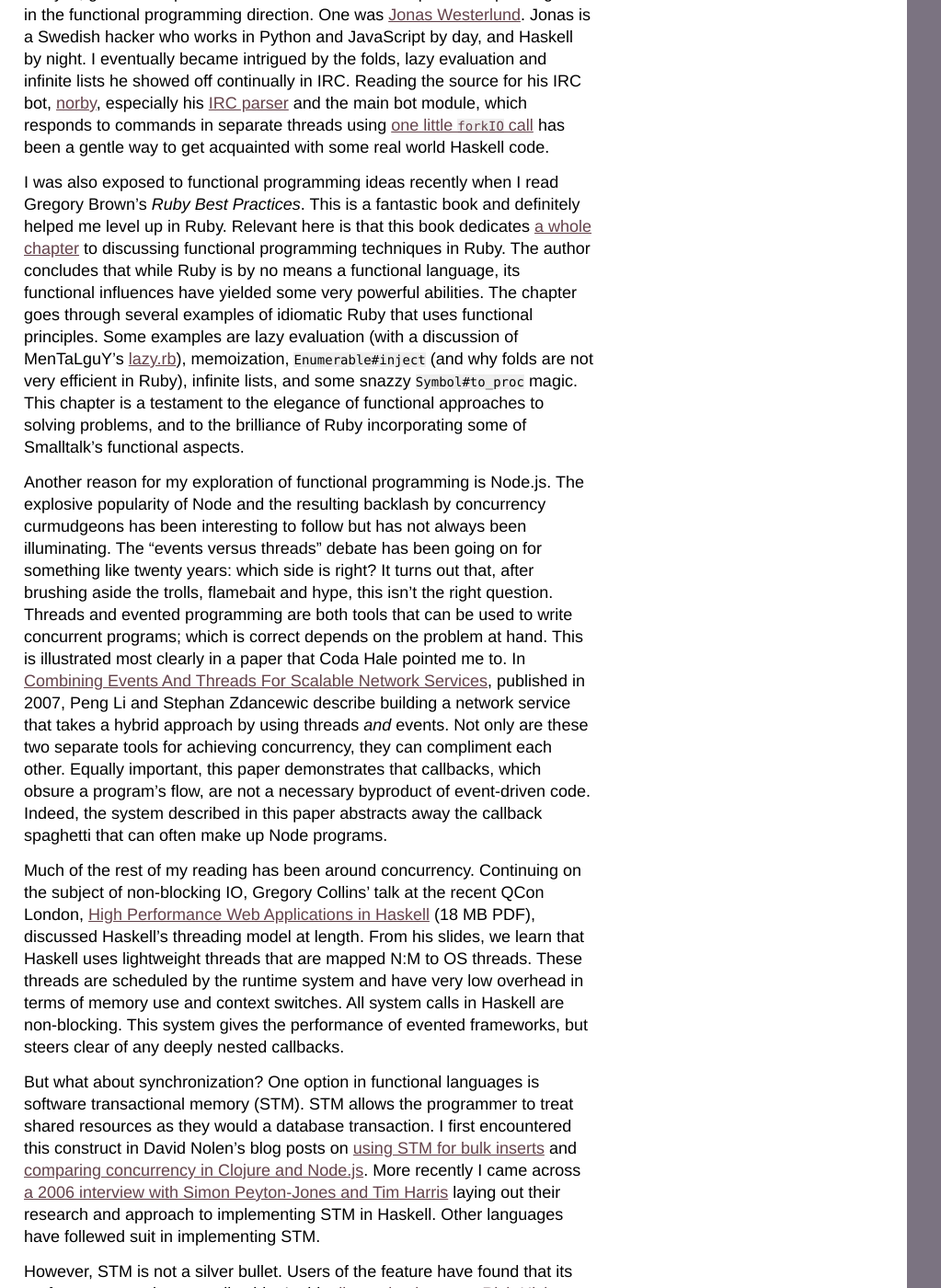
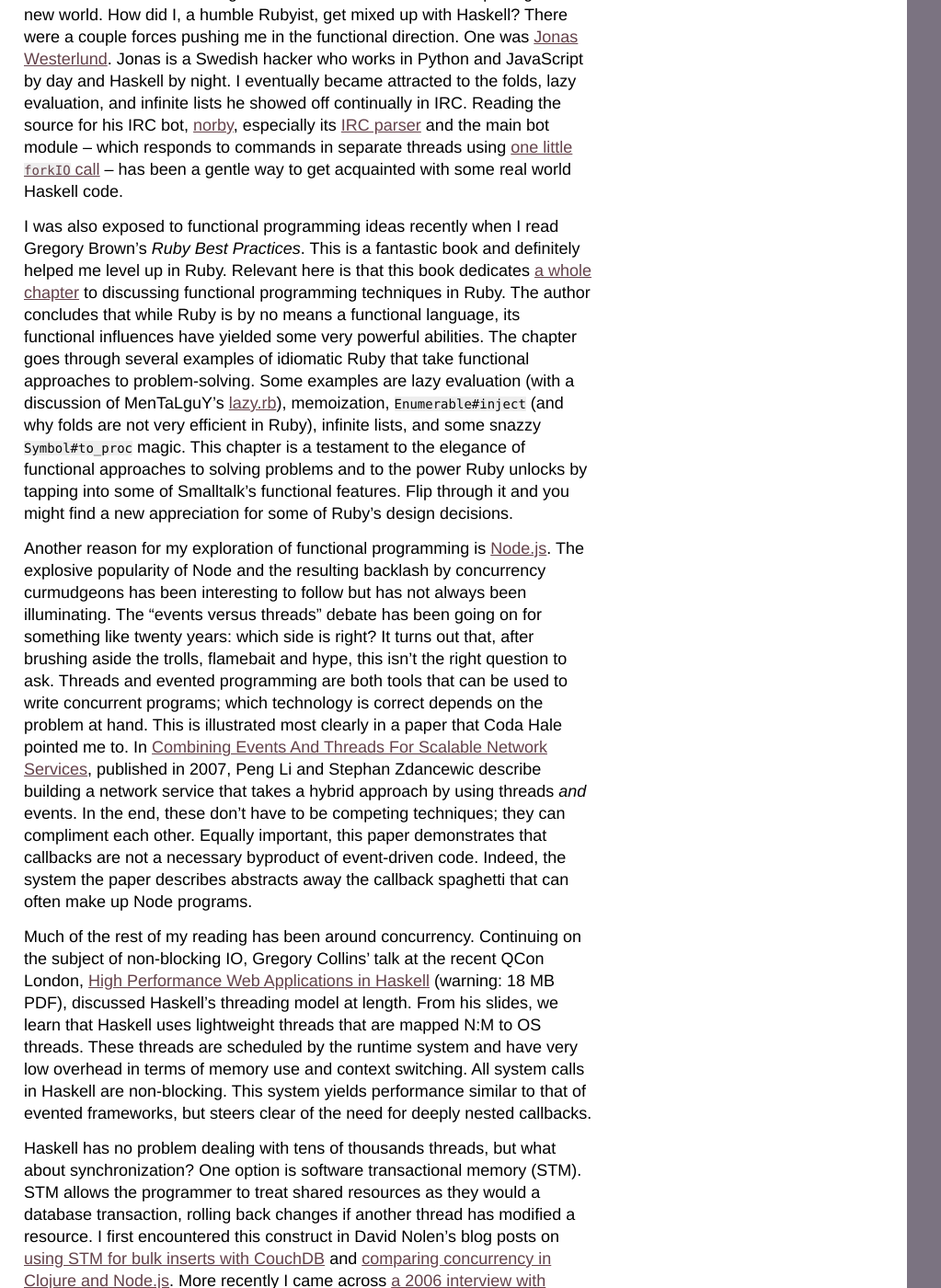
Before and after one commit to akahn/akahn.net, a Jekyll site: the page built from _posts/2011-04-14-my-haskell-reading-list.markdown, in a window 1280 px wide and 1400 px high, scrolled down 254 px. Shown: the whole window at 92% size, without its empty margins (0-1023 px from the left). Built offline with Jekyll 4.4.1, drawn with Linux system fonts in a browser that asks for light colours; nearby versions of some CDN libraries; comment, search, counter and statistics services are not loaded; some of the changed text lies outside the part shown.

Commit message:
Revise Haskell post

```diff
--- a/_posts/2011-04-14-my-haskell-reading-list.markdown
+++ b/_posts/2011-04-14-my-haskell-reading-list.markdown
@@ -4,22 +4,22 @@
 published: true
 ---
 
-Lately I've been spending some time experimenting with Haskell, attempting to learn the fundamentals of functional programming. How did I, a humble Rubyist, get mixed up with Haskell? There were a couple forces pushing me in the functional programming direction. One was [Jonas Westerlund](http://twitter.com/ultror). Jonas is a Swedish hacker who works in Python and JavaScript by day, and Haskell by night. I eventually became intrigued by the folds, lazy evaluation and infinite lists he showed off continually in IRC. Reading the source for his IRC bot, [norby](https://github.com/nlogax/norby), especially his [IRC parser](https://github.com/nlogax/norby/blob/master/src/Parser.hs) and the main bot module, which responds to commands in separate threads using [one little `forkIO` call](https://github.com/nlogax/norby/blob/master/src/Bot.hs#L57) has been a gentle way to get acquainted with some real world Haskell code.
+Lately I've been spending some time experimenting with Haskell, attempting to learn the fundamentals of functional programming. This post is meant to share some of the interesting resources I've come across in exploring this new world. How did I, a humble Rubyist, get mixed up with Haskell? There were a couple forces pushing me in the functional direction. One was [Jonas Westerlund](http://twitter.com/ultror). Jonas is a Swedish hacker who works in Python and JavaScript by day and Haskell by night. I eventually became attracted to the folds, lazy evaluation, and infinite lists he showed off continually in IRC. Reading the source for his IRC bot, [norby](https://github.com/nlogax/norby), especially its [IRC parser](https://github.com/nlogax/norby/blob/master/src/Parser.hs) and the main bot module – which responds to commands in separate threads using [one little `forkIO` call](https://github.com/nlogax/norby/blob/master/src/Bot.hs#L57) – has been a gentle way to get acquainted with some real world Haskell code.
 
-I was also exposed to functional programming ideas recently when I read Gregory Brown's *Ruby Best Practices*. This is a fantastic book and definitely helped me level up in Ruby. Relevant here is that this book dedicates [a whole chapter](http://majesticseacreature.com/rbp-book/pdfs/ch05.pdf) to discussing functional programming techniques in Ruby. The author concludes that while Ruby is by no means a functional language, its functional influences have yielded some very powerful abilities. The chapter goes through several examples of idiomatic Ruby that uses functional principles. Some examples are lazy evaluation (with a discussion of MenTaLguY's [lazy.rb](http://moonbase.rydia.net/software/lazy.rb/)), memoization, `Enumerable#inject` (and why folds are not very efficient in Ruby), infinite lists, and some snazzy `Symbol#to_proc` magic. This chapter is a testament to the elegance of functional approaches to solving problems, and to the brilliance of Ruby incorporating some of Smalltalk's functional aspects.
+I was also exposed to functional programming ideas recently when I read Gregory Brown's *Ruby Best Practices*. This is a fantastic book and definitely helped me level up in Ruby. Relevant here is that this book dedicates [a whole chapter](http://majesticseacreature.com/rbp-book/pdfs/ch05.pdf) to discussing functional programming techniques in Ruby. The author concludes that while Ruby is by no means a functional language, its functional influences have yielded some very powerful abilities. The chapter goes through several examples of idiomatic Ruby that take functional approaches to problem-solving. Some examples are lazy evaluation (with a discussion of MenTaLguY's [lazy.rb](http://moonbase.rydia.net/software/lazy.rb/)), memoization, `Enumerable#inject` (and why folds are not very efficient in Ruby), infinite lists, and some snazzy `Symbol#to_proc` magic. This chapter is a testament to the elegance of functional approaches to solving problems and to the power Ruby unlocks by tapping into some of Smalltalk's functional features. Flip through it and you might find a new appreciation for some of Ruby's design decisions.
 
-Another reason for my exploration of functional programming is Node.js. The explosive popularity of Node and the resulting backlash by concurrency curmudgeons has been interesting to follow but has not always been illuminating. The "events versus threads" debate has been going on for something like twenty years: which side is right? It turns out that, after brushing aside the trolls, flamebait and hype, this isn't the right question. Threads and evented programming are both tools that can be used to write concurrent programs; which is correct depends on the problem at hand. This is illustrated most clearly in a paper that Coda Hale pointed me to. In [Combining Events And Threads For Scalable Network Services](http://repository.upenn.edu/cgi/viewcontent.cgi?article=1391&context=cis_papers "Combining Events And Threads For Scalable Network Services: Implementation And Evaluation Of Monadic, Application-level Concurrency Primitives by Peng Li and Stephan Zdancewic"), published in 2007, Peng Li and Stephan Zdancewic describe building a network service that takes a hybrid approach by using threads *and* events. Not only are these two separate tools for achieving concurrency, they can compliment each other. Equally important, this paper demonstrates that callbacks, which obsure a program's flow, are not a necessary byproduct of event-driven code. Indeed, the system described in this paper abstracts away the callback spaghetti that can often make up Node programs.
+Another reason for my exploration of functional programming is [Node.js](http://nodejs.org/). The explosive popularity of Node and the resulting backlash by concurrency curmudgeons has been interesting to follow but has not always been illuminating. The "events versus threads" debate has been going on for something like twenty years: which side is right? It turns out that, after brushing aside the trolls, flamebait and hype, this isn't the right question to ask. Threads and evented programming are both tools that can be used to write concurrent programs; which technology is correct depends on the problem at hand. This is illustrated most clearly in a paper that Coda Hale pointed me to. In [Combining Events And Threads For Scalable Network Services](http://repository.upenn.edu/cgi/viewcontent.cgi?article=1391&context=cis_papers "Combining Events And Threads For Scalable Network Services: Implementation And Evaluation Of Monadic, Application-level Concurrency Primitives by Peng Li and Stephan Zdancewic"), published in 2007, Peng Li and Stephan Zdancewic describe building a network service that takes a hybrid approach by using threads *and* events. In the end, these don't have to be competing techniques; they can compliment each other. Equally important, this paper demonstrates that callbacks are not a necessary byproduct of event-driven code. Indeed, the system the paper describes abstracts away the callback spaghetti that can often make up Node programs.
 
-Much of the rest of my reading has been around concurrency. Continuing on the subject of non-blocking IO, Gregory Collins' talk at the recent QCon London, [High Performance Web Applications in Haskell](http://qconlondon.com/dl/qcon-london-2011/slides/GregoryCollins_HighPerformanceWebApplicationsInHaskell.pdf) (18 MB PDF), discussed Haskell's threading model at length. From his slides, we learn that Haskell uses lightweight threads that are mapped N:M to OS threads. These threads are scheduled by the runtime system and have very low overhead in terms of memory use and context switches. All system calls in Haskell are non-blocking. This system gives the performance of evented frameworks, but steers clear of any deeply nested callbacks.
+Much of the rest of my reading has been around concurrency. Continuing on the subject of non-blocking IO, Gregory Collins' talk at the recent QCon London, [High Performance Web Applications in Haskell](http://qconlondon.com/dl/qcon-london-2011/slides/GregoryCollins_HighPerformanceWebApplicationsInHaskell.pdf) (warning: 18 MB PDF), discussed Haskell's threading model at length. From his slides, we learn that Haskell uses lightweight threads that are mapped N:M to OS threads. These threads are scheduled by the runtime system and have very low overhead in terms of memory use and context switching. All system calls in Haskell are non-blocking. This system yields performance similar to that of evented frameworks, but steers clear of the need for deeply nested callbacks.
 
-But what about synchronization? One option in functional languages is software transactional memory (STM). STM allows the programmer to treat shared resources as they would a database transaction. I first encountered this construct in David Nolen's blog posts on [using STM for bulk inserts](http://dosync.posterous.com/stm-couchdb-and-pushing-5500-documentssecond) and [comparing concurrency in Clojure and Node.js](http://dosync.posterous.com/clojure-nodejs-and-why-messaging-can-be-lame). More recently I came across [a 2006 interview with Simon Peyton-Jones and Tim Harris](http://repository.upenn.edu/cgi/viewcontent.cgi?article=1391&context=cis_papers) laying out their research and approach to implementing STM in Haskell. Other languages have follewed suit in implementing STM.
+Haskell has no problem dealing with tens of thousands threads, but what about synchronization? One option is software transactional memory (STM). STM allows the programmer to treat shared resources as they would a database transaction, rolling back changes if another thread has modified a resource. I first encountered this construct in David Nolen's blog posts on [using STM for bulk inserts with CouchDB](http://dosync.posterous.com/stm-couchdb-and-pushing-5500-documentssecond) and [comparing concurrency in Clojure and Node.js](http://dosync.posterous.com/clojure-nodejs-and-why-messaging-can-be-lame). More recently I came across [a 2006 interview with Simon Peyton-Jones and Tim Harris](http://repository.upenn.edu/cgi/viewcontent.cgi?article=1391&context=cis_papers) laying out their research and approach to implementing STM in Haskell. Other languages have follewed suit in implementing STM.
 
 However, STM is not a silver bullet. Users of the feature have found that its performance can be unpredictable. In this [discussion between Rich Hickey (creator of Clojure) and Cliff Click](http://www.azulsystems.com/blog/cliff/2008-05-27-clojure-stms-vs-locks), Click describes a problem where a program written using STM becomes dependent on the runtime system and the hardware it's run on. Changing the hardware or using a version of Clojure with updated STM internals resulted vastly different performance, sometimes requiring a rewrite of the program. This discussion, from 2008, illustrates some of the pitfalls of STM, and how it should be used appropriately. I'm curious to find out if and how these issues have been addressed in the years since this discussion.[^1]
 
-This covers some ground on the subject of concurrency on a single machine. But what about using Haskell for writing distributed programs? In [Haskell for the cloud](http://research.microsoft.com/en-us/um/people/simonpj/papers/parallel/remote.pdf), a fantastically clear and well-written paper, Jeff Epstein, Andrew P. Black, Simon Peyton-Jones describe implementing a distributed system that emulates the message passing functionality of Erlang, with some added Haskell flair. An interesting diversion from Erlang is the implementation of typed channels, reminiscent of Go (thanks to Ilya Grigorik, for his [explanation of typed channels in Go](http://www.igvita.com/2010/12/02/concurrency-with-actors-goroutines-ruby/), which better suit Haskell's strong typing than the Erlang message passing model, where a message of any type can be dispatched to any process. The code for this system, known as Cloud Haskell, is [available on GitHub](http://www.galois.com/~dons/talks/semicolon.pdf).
+This covers some ground on the subject of concurrency on a single machine. But what about using Haskell for writing distributed programs? In [Haskell for the cloud](http://research.microsoft.com/en-us/um/people/simonpj/papers/parallel/remote.pdf), a wonderfully clear and well-written paper, Jeff Epstein, Andrew P. Black, and Simon Peyton-Jones describe implementing a distributed system that emulates the message passing functionality of Erlang, with some added Haskell flair. An interesting diversion from Erlang is the implementation of typed channels, reminiscent of Go (thanks to Ilya Grigorik for his [explanation of typed channels in Go](http://www.igvita.com/2010/12/02/concurrency-with-actors-goroutines-ruby/), which better suit Haskell's strong typing than the Erlang message passing model, where a message of any type can be dispatched to any process. The code for this system, known as Cloud Haskell, is [available on GitHub](http://www.galois.com/~dons/talks/semicolon.pdf).
 
-Another great discussion of Erlang, Haskell, and concurrency is a talk given by Simon Peyton-Jones, one of the creators of Haskell, at Erlang Factory London 2009 entitled [Haskell and Erlang: growing up together](http://www.erlang-factory.com/conference/London2009/speakers/SimonPeytonJones). This entertaining presentation provides a brief overview of the history of each language, describes the features that distinguish them, and argues that despite their differences, both languages (and functional programming generally) are very relevant for solving today's engineering problems. The talk provides a great survey of concurrency in Haskell, including a brief mention of data parellelism, an approach I still need to read more on. Be sure to follow along with the (cheesy but informative) [slides](http://www.erlang-factory.com/upload/presentations/116/SimonPeyton-Jones-ErlangFactoryLondon2009-HaskellandErlangGrowinguptogether.pdf).
+Another great discussion of Erlang, Haskell, and concurrency is a talk given by Simon Peyton-Jones, one of the creators of Haskell, at Erlang Factory London 2009 entitled [Haskell and Erlang: growing up together](http://www.erlang-factory.com/conference/London2009/speakers/SimonPeytonJones). This entertaining presentation provides a brief overview of the history of each language, describes the features that distinguish them, and argues that despite their differences, both languages (and functional programming generally) are very relevant for solving today's engineering problems. The talk provides a great survey of concurrency in Haskell, including a brief mention of data parellelism, an approach I still need to read more on. Be sure to follow along with the [slightly cheesy but information-rich slides](http://www.erlang-factory.com/upload/presentations/116/SimonPeyton-Jones-ErlangFactoryLondon2009-HaskellandErlangGrowinguptogether.pdf).
 
-There are many more articles and resources that I have found interesting in my functional journey, but I'm out of space. I hope . I want to close with a shoutout to Miran Lipovača for writing [*Learn You a Haskell for Great Good*](http://learnyouahaskell.com/), a phenomenal book. Don't be fooled by the illustrations -- this is a more straightforward book than *Why's (Poignant) Guide to Ruby*. It's a gentle introduction to functional programming and it presents some fairly mind-bending ideas in a way that somehow manages to be accessible. For example, the book presents monads only after walking readers through functors, applicative functors and monoids. By the time you reach monads, you are fully comfortable with the idea of a value wrapped in a context. The book recognizes that programming in a purely functional language requires new ways of thinking for someone with an imperative, object-oriented background and teaches in a way that is both comfortable for users of traditional languages but is still true to Haskell. If you're interested in buying the book, I have a one-time-use 30% off coupon code for No Starch press. Let me know you're interested and I'll share the code with you.
+There are many more articles and resources that I have found interesting in my functional journey, but I'm out of space. I want to close with a shoutout to Miran Lipovača for writing [*Learn You a Haskell for Great Good*](http://learnyouahaskell.com/), a phenomenal book. Don't be fooled by the illustrations – this is a more straightforward book than *Why's (Poignant) Guide to Ruby*. It's a gentle introduction to functional programming and it presents some fairly mind-bending ideas in a way that somehow manages to be accessible. For example, the book presents monads only after walking readers through functors, applicative functors and monoids. By the time you reach monads, you are fully comfortable with the idea of a value wrapped in a context. The book recognizes that programming in a purely functional language requires new ways of thinking for someone with an imperative, object-oriented background and teaches in a way that is comfortable for users of traditional languages while still remaining true to Haskell. If you're interested in buying the book, I have a one-time-use 30% off coupon code for No Starch press. Let me know you're interested and I'll share the code with you.
 
 [^1]: For additional reading on STM, check out Hans-J. Boehm's [Transactional Memory Should Be an Implementation Technique, Not a Programming Interface](http://www.usenix.org/event/hotpar09/tech/full_papers/boehm/boehm_html) and [MenTaLguY's implementation of STM in Ruby](http://moonbase.rydia.net/mental/blog/programming/ruby-stm-round-the-third) (and thanks to MenTaLguY for referring me to all of the STM links in this post).
```
